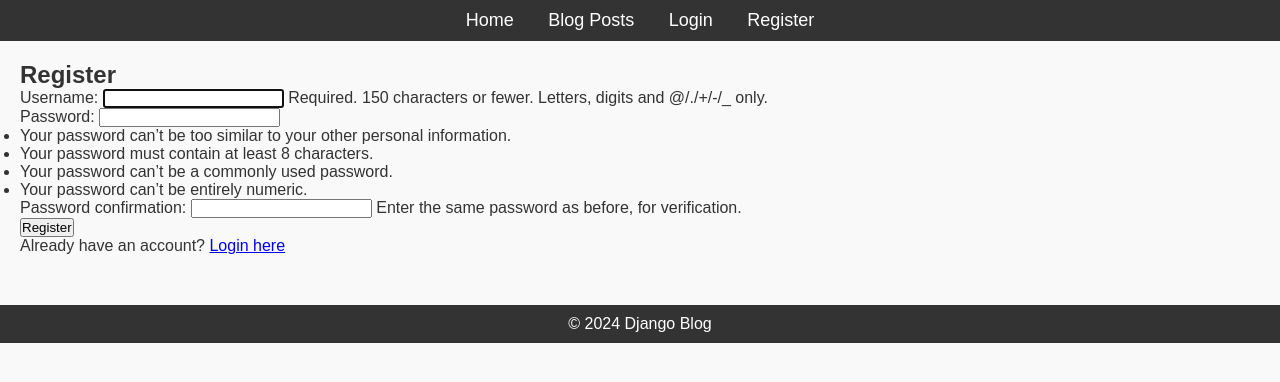
After one commit to OrandiBrian/Alx_DjangoLearnLab, a Django app: page /register/ in a window 1280 px wide. The commit adds this page. Shown: the top 382 px of the page. Run offline with Django 5.2, Linux system fonts and the light colour scheme.

Commit message:
authentication forms for blog app

```diff
--- a/django_blog/blog/templates/blog/base.html
+++ b/django_blog/blog/templates/blog/base.html
@@ -1,3 +1,5 @@
+{% load static %}
+
 <!DOCTYPE html>
 <html lang="en">
 <head>
--- /dev/null
+++ b/django_blog/blog/templates/blog/register.html
@@ -0,0 +1,18 @@
+{% extends 'blog/base.html' %}
+{% load static %}
+
+{% block title %}Register - Django Blog{% endblock %}
+
+{% block content %}
+
+    <div class="container">
+        <h2>Register</h2>
+        <form method="post">
+            {% csrf_token %}
+            {{ form.as_p }}
+            <button type="submit">Register</button>
+        </form>
+        <p>Already have an account? <a href="{% url 'login' %}">Login here</a></p>
+    </div>
+
+{% endblock %}
--- /dev/null
+++ b/django_blog/blog/urls.py
@@ -0,0 +1,12 @@
+from django.urls import path
+from .views import register, login_user, logout_user, home, posts
+
+# app-name = "blog"
+
+urlpatterns = [
+    path('', home, name='home'),
+    path('register/', register, name='register'),
+    path('login/', login_user, name='login'),
+    path('logout/', logout_user, name='logout'),
+    path('posts/', posts, name='posts')
+]
--- a/django_blog/blog/views.py
+++ b/django_blog/blog/views.py
@@ -1,3 +1,46 @@
-from django.shortcuts import render
+from django.shortcuts import render, redirect
+from django.contrib.auth.forms import UserCreationForm, AuthenticationForm
+from django.contrib.auth import login, logout
 
-# Create your views here.
+# register user
+def register(request):
+    if request.method == "POST":
+        form = UserCreationForm(request.POST)
+        if form.is_valid():
+            user = form.save()
+            login(request, user)
+            return redirect("login")
+
+    else:
+        form = UserCreationForm()
+
+    return render(request, "blog/register.html", {"form": form})
+
+# login view
+def login_user(request):
+    if request.method == "POST":
+        form = AuthenticationForm(request)
+
+        if form.is_valid():
+            user = form.get_user()
+            login(request, user)
+            return redirect("home")
+
+    else:
+        form = AuthenticationForm(request)
+
+    return render(request, 'blog/login.html')
+
+
+# logout view
+def logout_user(request):
+    logout(request)
+    return render(request, "blog/login.html")
+
+# home view
+def home(request):
+    return render(request, "blog/home.html")
+
+# post view
+def posts(request):
+    return render(request, "blog/blog_post.html")
--- a/django_blog/django_blog/settings.py
+++ b/django_blog/django_blog/settings.py
@@ -121,7 +121,7 @@ USE_TZ = True
 STATIC_URL = 'static/'
 
 STATICFILES_DIRS = [
-    BASE_DIR / "static",
+    BASE_DIR / "blog/static",
 ]
 
 # Default primary key field type
--- a/django_blog/django_blog/urls.py
+++ b/django_blog/django_blog/urls.py
@@ -1,22 +1,7 @@
-"""
-URL configuration for django_blog project.
-
-The `urlpatterns` list routes URLs to views. For more information please see:
-    https://docs.djangoproject.com/en/5.1/topics/http/urls/
-Examples:
-Function views
-    1. Add an import:  from my_app import views
-    2. Add a URL to urlpatterns:  path('', views.home, name='home')
-Class-based views
-    1. Add an import:  from other_app.views import Home
-    2. Add a URL to urlpatterns:  path('', Home.as_view(), name='home')
-Including another URLconf
-    1. Import the include() function: from django.urls import include, path
-    2. Add a URL to urlpatterns:  path('blog/', include('blog.urls'))
-"""
 from django.contrib import admin
-from django.urls import path
+from django.urls import path, include
 
 urlpatterns = [
     path('admin/', admin.site.urls),
+    path('', include('blog.urls')),
 ]
```
Also changed, not shown: django_blog/blog/templates/blog/blog_posts.html (added, +13 -0 lines), django_blog/blog/templates/blog/home.html (added, +13 -0 lines), django_blog/blog/templates/blog/login.html (added, +18 -0 lines).
